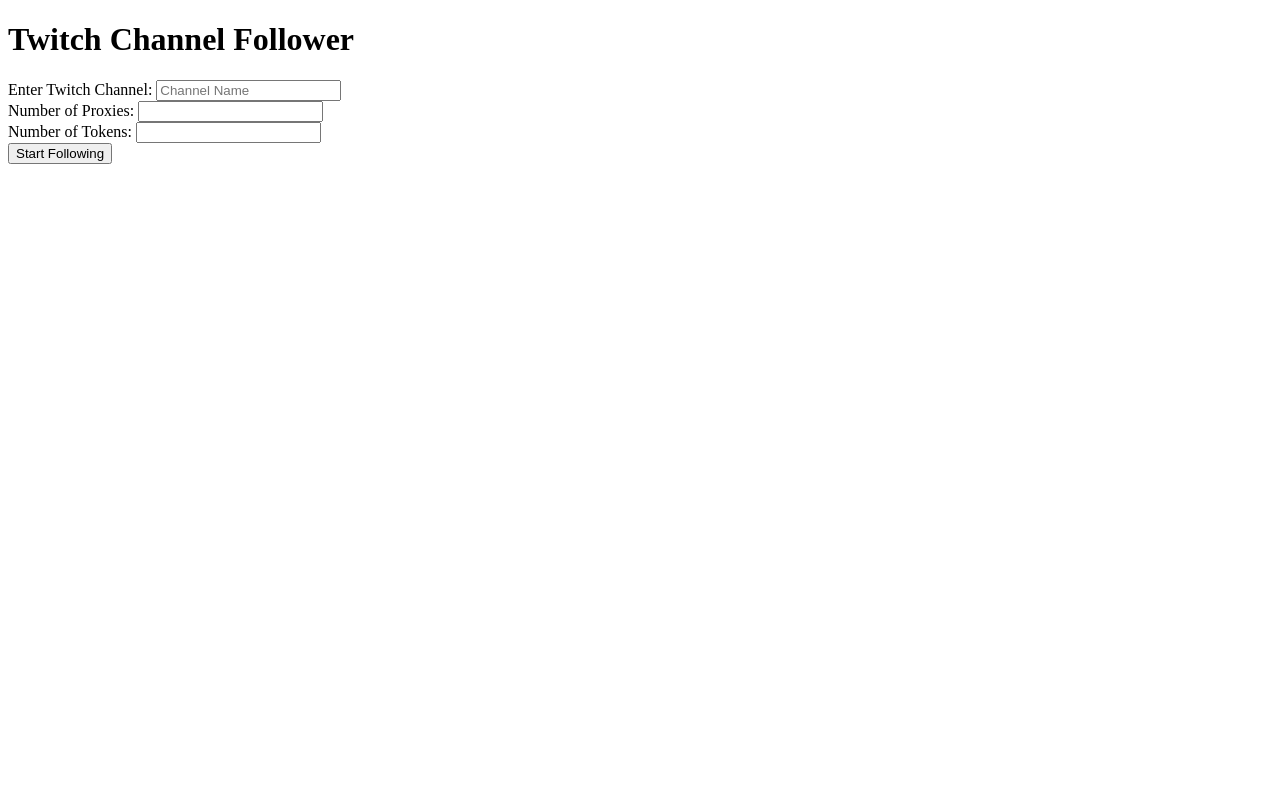
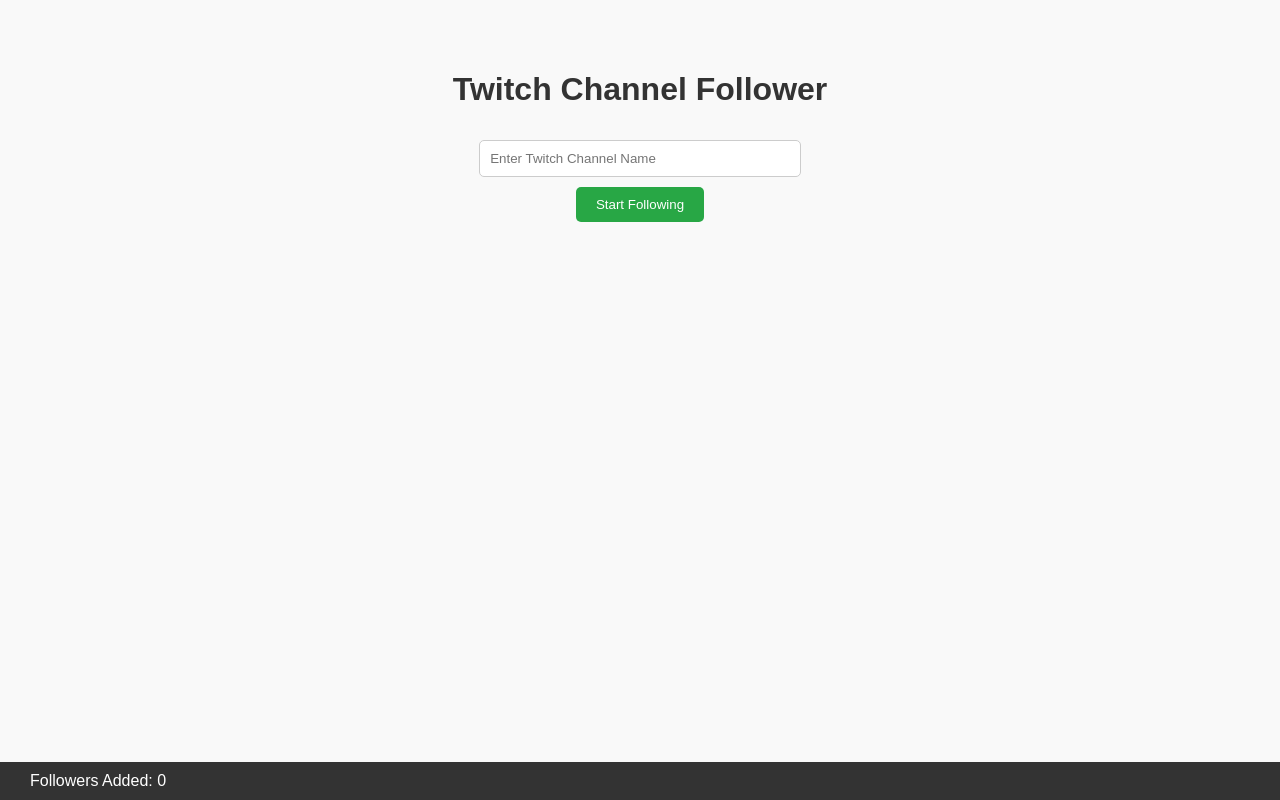
Before and after one commit to Transactic/follower, a plain HTML site: page index.html in a window 1280 px wide. Drawn offline with Linux system fonts and the light colour scheme.

Commit message:
Update index.html

```diff
--- a/index.html
+++ b/index.html
@@ -4,7 +4,60 @@
     <meta charset="UTF-8">
     <meta name="viewport" content="width=device-width, initial-scale=1.0">
     <title>Twitch Channel Follower</title>
+    <style>
+        body {
+            font-family: Arial, sans-serif;
+            margin: 0;
+            padding: 0;
+            display: flex;
+            flex-direction: column;
+            align-items: center;
+            background-color: #f9f9f9;
+        }
+        h1 {
+            color: #333;
+        }
+        .container {
+            margin-top: 50px;
+            text-align: center;
+        }
+        .control-panel {
+            position: fixed;
+            bottom: 0;
+            left: 0;
+            width: 100%;
+            background-color: #333;
+            color: white;
+            padding: 10px 20px;
+            display: flex;
+            justify-content: space-between;
+            align-items: center;
+        }
+        .control-panel div {
+            margin: 0 10px;
+        }
+        input {
+            padding: 10px;
+            margin: 10px 0;
+            border: 1px solid #ccc;
+            border-radius: 5px;
+            width: 80%;
+        }
+        button {
+            padding: 10px 20px;
+            background-color: #28a745;
+            color: white;
+            border: none;
+            border-radius: 5px;
+            cursor: pointer;
+        }
+        button:hover {
+            background-color: #218838;
+        }
+    </style>
     <script>
+        let followerCount = 0;
+
         async function loadProxies() {
             const response = await fetch('proxies.txt');
             const text = await response.text();
@@ -41,6 +94,8 @@
                     });
 
                     if (followResponse.ok) {
+                        followerCount++;
+                        updateFollowerCount();
                         console.log(`Successfully followed: ${channelName}`);
                     } else {
                         console.log(`Failed to follow ${channelName}: ${followResponse.status}`);
@@ -53,18 +108,20 @@
             }
         }
 
+        function updateFollowerCount() {
+            document.getElementById('followerCount').innerText = `Followers Added: ${followerCount}`;
+        }
+
         document.addEventListener('DOMContentLoaded', async () => {
             const proxies = await loadProxies();
             const tokens = await loadTokens();
 
             document.getElementById('start').addEventListener('click', async () => {
                 const targetChannel = document.getElementById('channel').value;
-                const numProxies = Math.min(parseInt(document.getElementById('numProxies').value), proxies.length);
-                const numTokens = Math.min(parseInt(document.getElementById('numTokens').value), tokens.length);
 
-                for (let i = 0; i < numTokens; i++) {
+                for (let i = 0; i < tokens.length; i++) {
                     const token = tokens[i];
-                    for (let j = 0; j < numProxies; j++) {
+                    for (let j = 0; j < proxies.length; j++) {
                         const proxy = proxies[j];
                         console.log(`Using proxy: ${proxy} with token: ${token.slice(0, 10)}...`);
                         await followChannelCustom(token, proxy, targetChannel);
@@ -75,16 +132,13 @@
     </script>
 </head>
 <body>
-    <h1>Twitch Channel Follower</h1>
-    <label for="channel">Enter Twitch Channel:</label>
-    <input type="text" id="channel" placeholder="Channel Name">
-    <br>
-    <label for="numProxies">Number of Proxies:</label>
-    <input type="number" id="numProxies">
-    <br>
-    <label for="numTokens">Number of Tokens:</label>
-    <input type="number" id="numTokens">
-    <br>
-    <button id="start">Start Following</button>
+    <div class="container">
+        <h1>Twitch Channel Follower</h1>
+        <input type="text" id="channel" placeholder="Enter Twitch Channel Name">
+        <button id="start">Start Following</button>
+    </div>
+    <div class="control-panel">
+        <div id="followerCount">Followers Added: 0</div>
+    </div>
 </body>
 </html>
```
